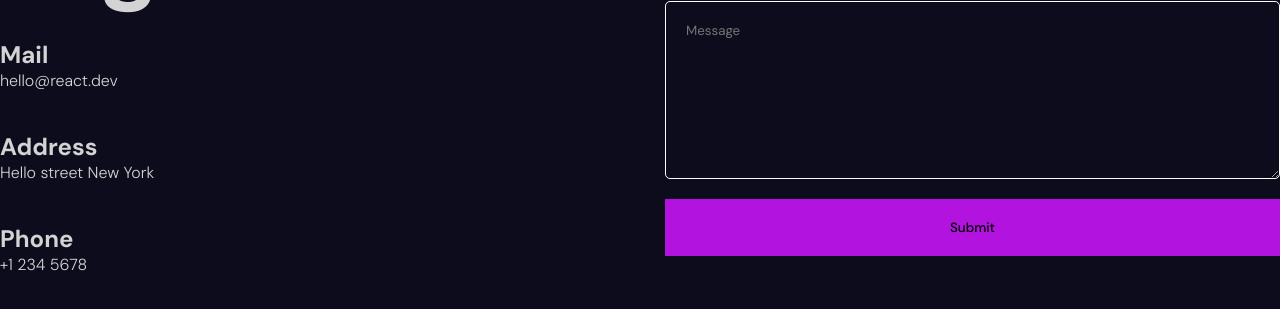
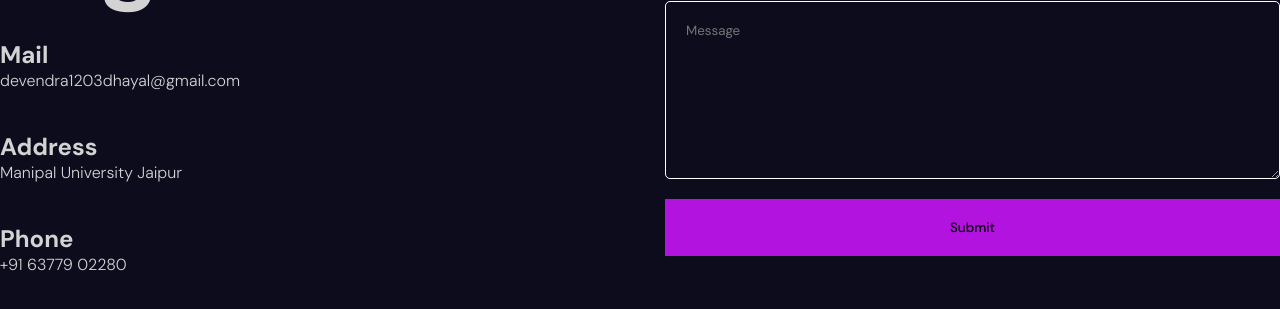
Before and after one commit to Devendra-Kumar-Dhayal/portfolio, a React (Vite) app in the folder client/: page / in a window 1280 px wide. Shown: the part 3704-4013 px from the top of the page. Built offline with nearby package versions, Linux system fonts and the light colour scheme; no server answers.

Commit message:
Update Contact.jsx

```diff
--- a/client/src/components/contact/Contact.jsx
+++ b/client/src/components/contact/Contact.jsx
@@ -58,15 +58,15 @@ const Contact = () => {
         <motion.h1 variants={variants}>Let’s work together</motion.h1>
         <motion.div className="item" variants={variants}>
           <h2>Mail</h2>
-          <span>hello@react.dev</span>
+          <span>devendra1203dhayal@gmail.com</span>
         </motion.div>
         <motion.div className="item" variants={variants}>
           <h2>Address</h2>
-          <span>Hello street New York</span>
+          <span>Manipal University Jaipur</span>
         </motion.div>
         <motion.div className="item" variants={variants}>
           <h2>Phone</h2>
-          <span>+1 234 5678</span>
+          <span>+91 63779 02280</span>
         </motion.div>
       </motion.div>
       <div className="formContainer">
```
